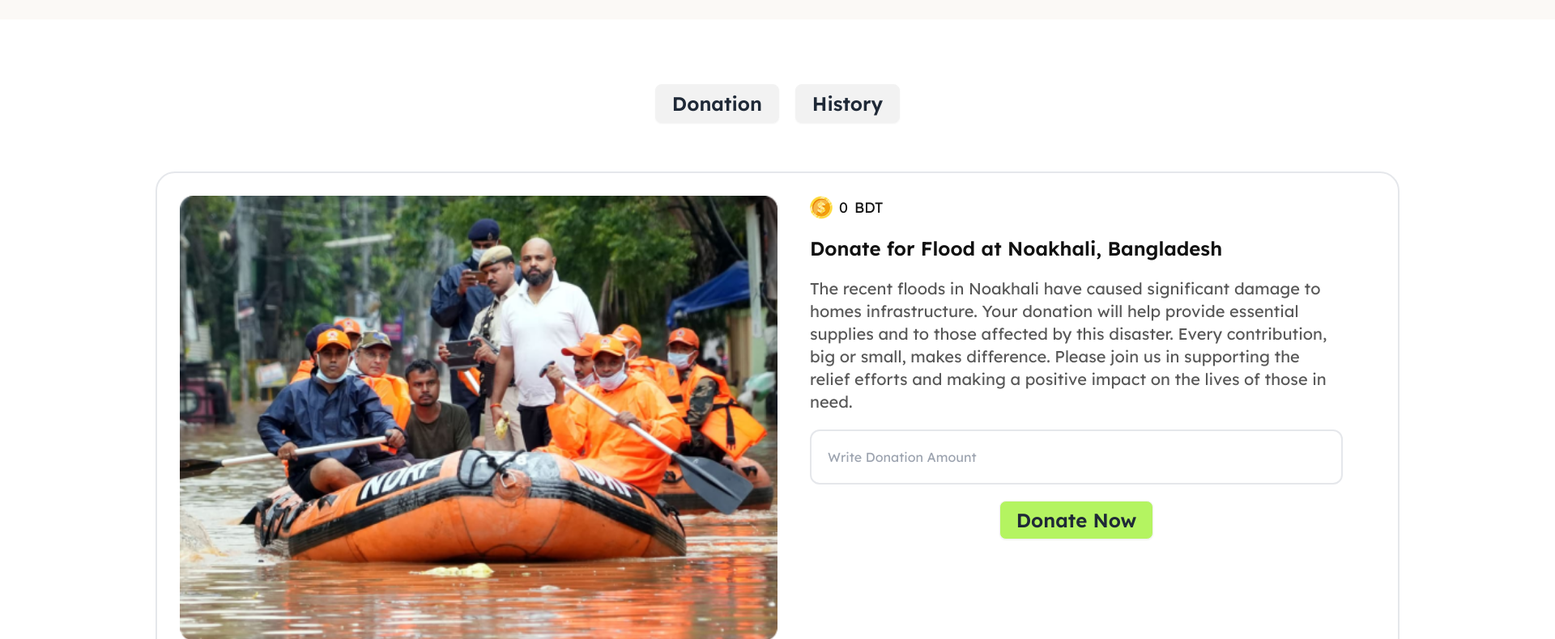
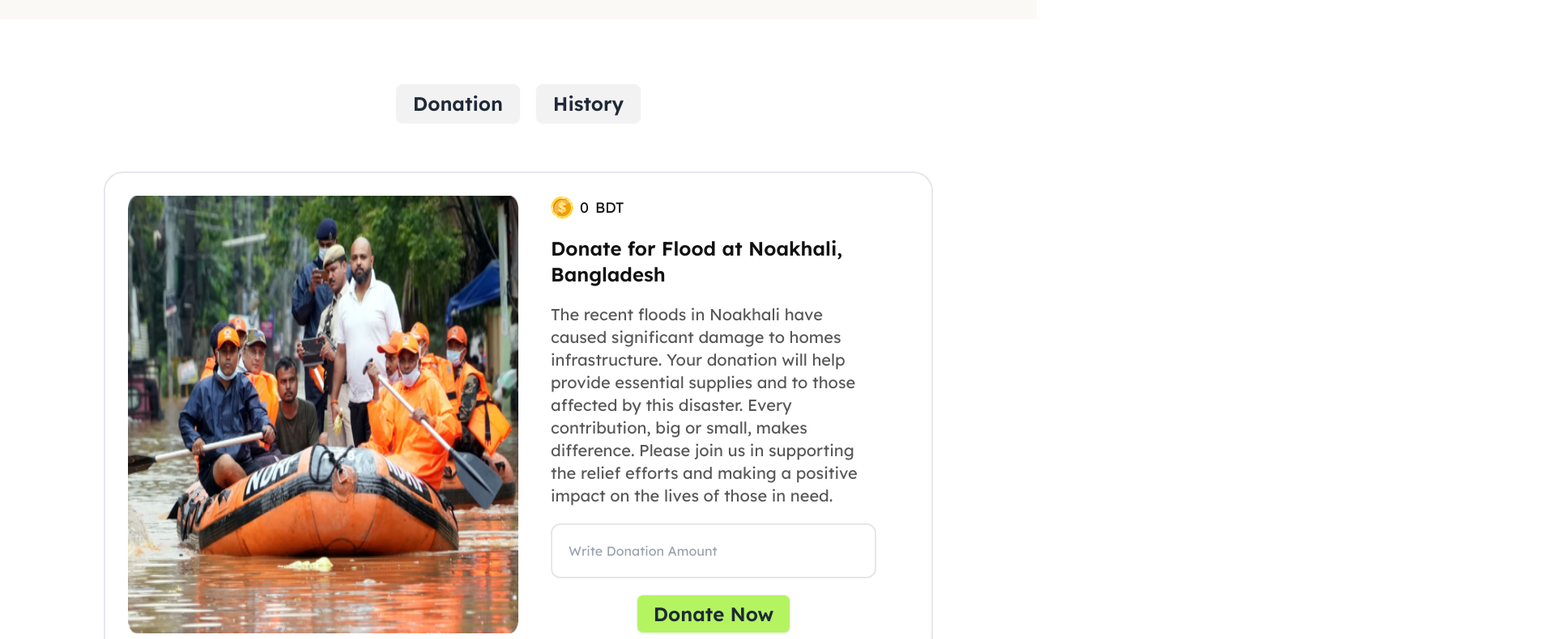
Before and after one commit to Habibullah-KH/-PH_5_AS, a plain HTML site: page index.html in a window 1280 px wide. Shown: the part 105-895 px from the top of the page at 81% size, 1920 px wide, since content can reach past the window. Drawn offline with nearby package versions, Linux system fonts and the light colour scheme.

Commit message:
width fix

```diff
--- a/index.html
+++ b/index.html
@@ -43,7 +43,7 @@
   <link rel="stylesheet" href="Allcode/style.css">
 
 </head>
-<body class="w-[1920px] m-auto font-fontprimary text-clrNutral400 ">
+<body class="mx-w-[1920px] m-auto font-fontprimary text-clrNutral400 ">
 
 
 <header class="sticky top-0 z-50 w-full m-auto">
```
